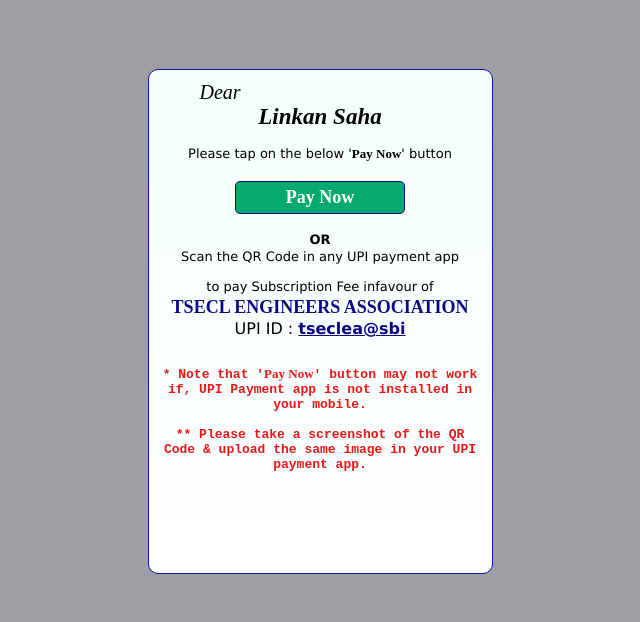
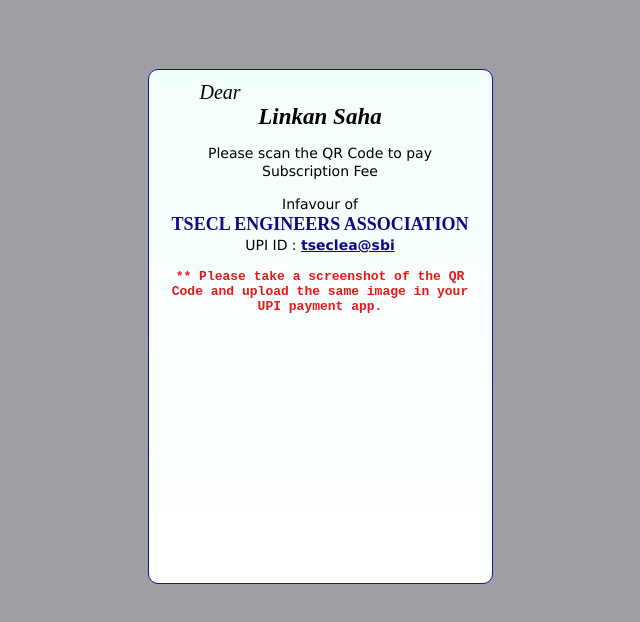
Before and after one commit to tseclengineersasso/013, a plain HTML site: page index.html in a window 1280 px wide. Shown: the whole page, without its empty margins (320-960 px from the left). Drawn offline with Linux system fonts and the light colour scheme; a script that the page names is missing.

Commit message:
Add files via upload

```diff
--- a/index.html
+++ b/index.html
@@ -15,22 +15,6 @@
 
     #qrcode {
         pointer-events: none;
-    }
-    button {
-        background-color: #04AA6D;
-        color: rgb(255, 255, 255);
-        padding: 5px 5px;
-        margin: 5px 0;
-        border: none;
-        cursor: pointer;
-        width: 50%;
-        border-radius: 5px;
-        border: 1px solid #0d0f83;
-    }
-    button:hover {
-        opacity: 0.9;
-        background-color: #7139d3;
-        color: rgb(253, 223, 133);
     }
     .container {
         text-align: center;
@@ -55,17 +39,19 @@
         font-weight: bold;
         line-height: 0.1;
         font-size: 23px;
-        padding-bottom: 5px;
+        padding-bottom: 3px;
     }
     .fnt3 {
-        font-size: 13px;
+        font-size: 14px;
+        line-height: 1.3;
+        padding-left: 30px;
+        padding-right: 30px;
+    }
+    .fnt4 {
+        font-size: 14px;
         line-height: 1.3;
         padding-left: 10px;
         padding-right: 10px;
-    }
-    .fnt4 {
-        font-family: 'Times New Roman';
-        font-weight: bold;
     }
     .fnt5 {
         font-family: 'Courier New';
@@ -99,7 +85,7 @@
     width: 23%; /* Could be more or less, depending on screen size */
     height: 53%;
     min-width: 343px;
-    min-height: 503px;
+    min-height: 513px;
     }
 
     /* Add Zoom Animation */
@@ -127,19 +113,11 @@
         <div class="container">
             <p class="fnt1">Dear</p>
             <p class="fnt2">Linkan Saha</p>
-            <p class="fnt3">Please tap on the below '<span class="fnt4">Pay Now</span>' button</p>
-
-            <a href="upi://pay?pa=tseclea@sbi&pn=TSECL%20ENGINEERS%20ASSOCIATION&mc=8398&tr=&tn=ID013%20Subscription&am=&cu=INR&url=&mode=02&purpose=00&orgid=159002&sign=MEUCIQC4XHZJWEfBspS1A6+UMtQcBr/ZT00bWTdvZJhRCsLilwIgGPyzjukW/iwSieU2ohpTzfGLGxYwuJfK4ws/lBz8rzs=">
-                <button class="fnt">Pay Now</button>
-            </a>
-            <p class="fnt3"><b>OR</b><br><span style="line-height: 1.3">Scan the QR Code in any UPI payment app</span></p>
+            <p class="fnt3">Please scan the QR Code to pay Subscription Fee</p>
             <center id="qrcode"></center>
-            <p class="fnt3">to pay Subscription Fee infavour of<br><a class="fnt" style="color: rgb(13, 9, 133);">TSECL ENGINEERS ASSOCIATION</a>
-                <br><span style="font-size: 16px;">UPI ID : <u style="color: rgb(13, 9, 133);"><b>tseclea@sbi</b></u></span></p>
-
-            <p class="fnt5" style="padding-top: 13px;">* Note that '<span class="fnt4">Pay Now</span>' button may not work if, UPI Payment app is not installed in your mobile. </p>
-            <p class="fnt5"> ** Please take a screenshot of the QR Code & upload the same image in your UPI payment app. </p>
-
+            <p class="fnt4">Infavour of<br><a class="fnt" style="color: rgb(13, 9, 133);">TSECL ENGINEERS ASSOCIATION</a>
+                <br>UPI ID : <u style="color: rgb(13, 9, 133);"><b>tseclea@sbi</b></u></p>
+            <p class="fnt5"> ** Please take a screenshot of the QR Code and upload the same image in your UPI payment app. </p>
         </div>
     </div>
 </div>
@@ -149,8 +127,8 @@
         var upiData = "upi://pay?pa=tseclea@sbi&pn=TSECL%20ENGINEERS%20ASSOCIATION&mc=8398&tr=&tn=ID013%20Subscription&am=&cu=INR&url=&mode=02&purpose=00&orgid=159002&sign=MEUCIQC4XHZJWEfBspS1A6+UMtQcBr/ZT00bWTdvZJhRCsLilwIgGPyzjukW/iwSieU2ohpTzfGLGxYwuJfK4ws/lBz8rzs=";
         var qrcod = new QRCode(document.getElementById("qrcode"), {
             text: upiData,
-            width: 200,
-            height: 200,
+            width: 243,
+            height: 243,
         });
         qrcod.make();
     }
```
